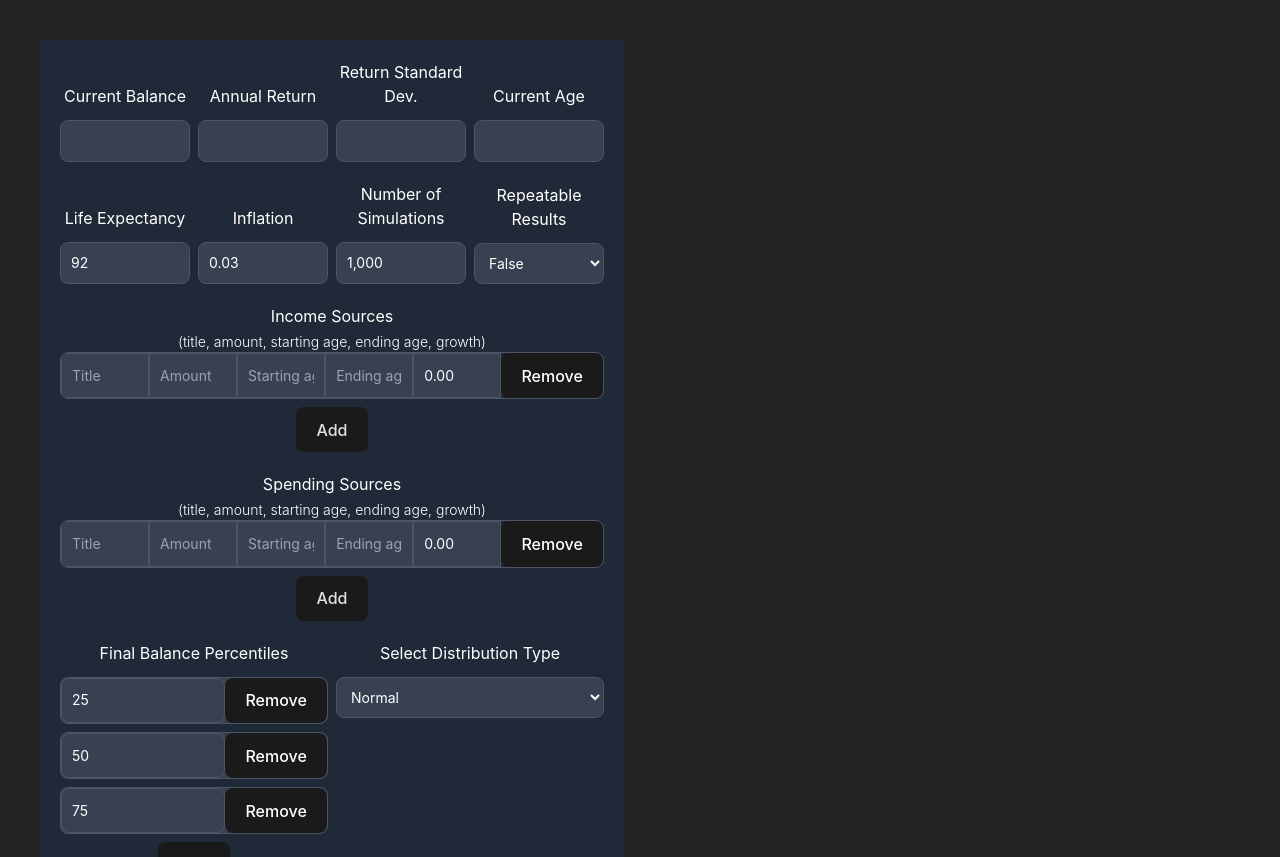
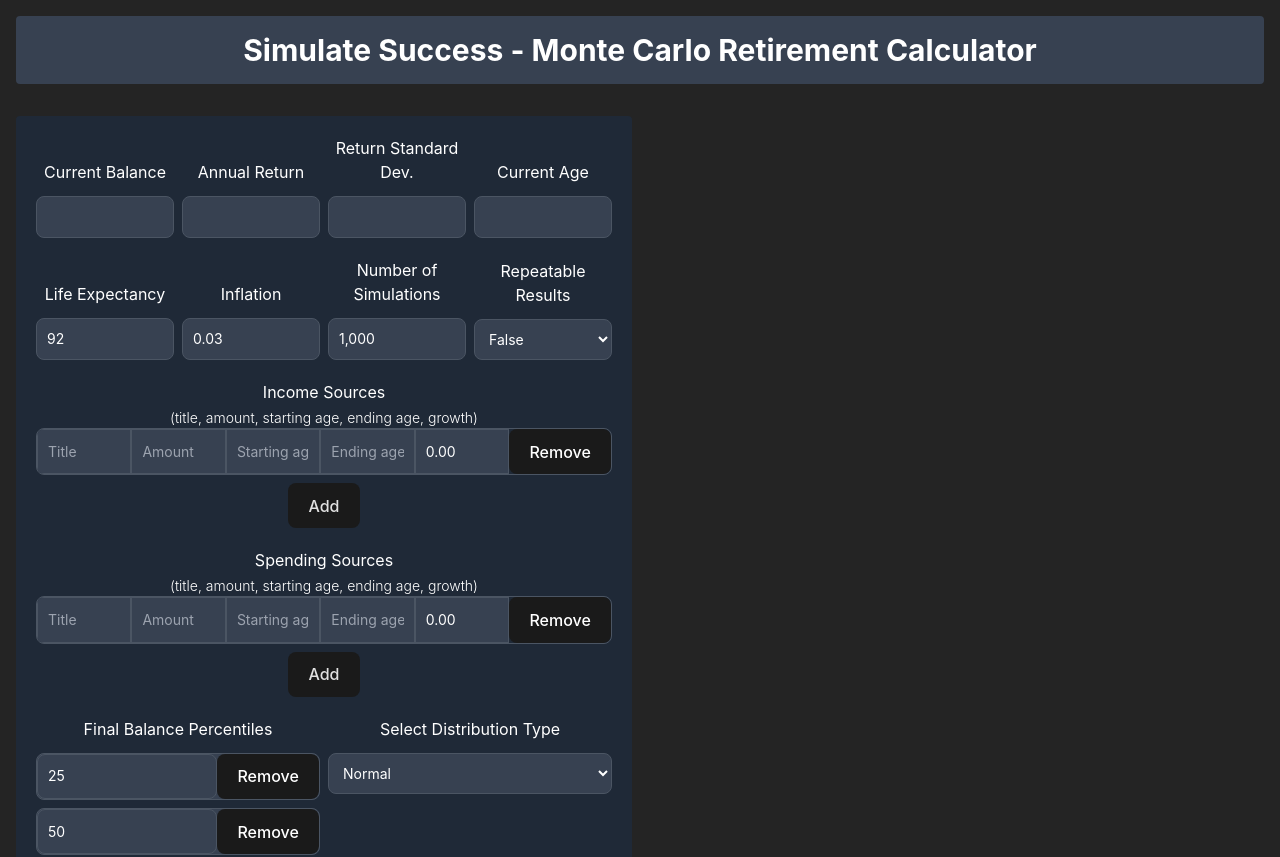
Before and after one commit to cole-koryto/simulatesuccess-frontend, a React (Vite) app: page / in a window 1280 px wide. Shown: the top 857 px of the page. Built offline with nearby package versions, Linux system fonts and the light colour scheme.

Commit message:
Add title

```diff
--- a/src/App.tsx
+++ b/src/App.tsx
@@ -13,16 +13,22 @@ function App() {
   const [simulationInputs, setSimulationInputs] = useState()
 
   return (
-    <div className="flex flex-col md:flex-row m-0 p-6 text-center">
-      <div className="w-full md:w-1/2 m-4">
+    <div>
+      <div className="bg-gray-700 p-4 m-4 rounded">
+          <h1 className="text-3xl font-bold text-white text-center">Simulate Success - Monte Carlo Retirement Calculator</h1>
+      </div>
+      <div className="flex flex-col md:flex-row p-2 text-center">
+
+        <div className="w-full md:w-1/2 m-2">
           <InputBox setSimulationInputs={setSimulationInputs} setSimulationData={setSimulationData} />
           {simulationData && <ExportData data={simulationInputs} displayText="Export Simulation Inputs to JSON" fileName="simulation_inputs.json" />}
           {simulationData && <ExportData data={simulationData} displayText="Export Results to JSON" fileName="simulation_results.json" />}
           {simulationData && <SimulationSummary simulationSummary={simulationData["simulation_summary"]} />}
         </div>
-      <div className="w-full md:w-1/2 m-4">
+        <div className="w-full md:w-1/2 m-2">
           {simulationData && <PercentileGraph percentileHistory={simulationData["percentile_balance_history"]} />}
           {simulationData && <CashFLowsTable TotalIncomeData={simulationData["income_by_year"]} TotalSpendingData={simulationData["spending_by_year"]} NetIncomeData={simulationData["net_income_by_year"]} />}
+        </div>
       </div>
     </div>
   )
```
Lines whose indentation alone changed are shown as unchanged.
